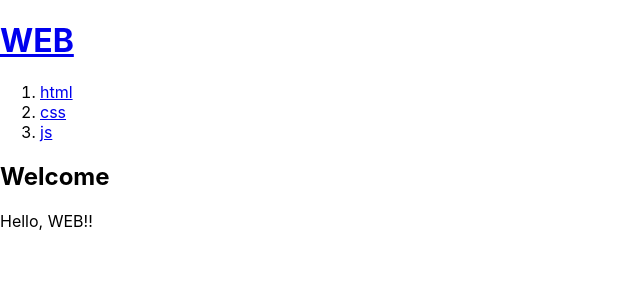
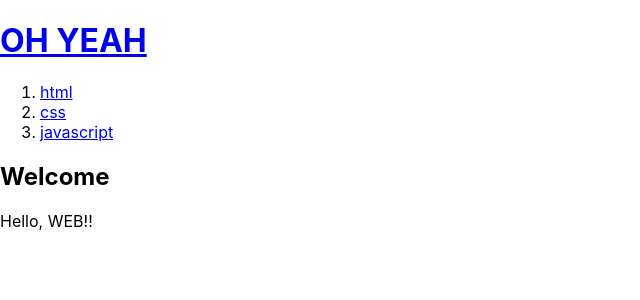
Before and after one commit to YugilWon/reactpractice, a React (Create React App) app: page / in a window 1280 px wide. Shown: the top 300 px of the page, without its empty margins (0-640 px from the left). Built offline with nearby package versions, Linux system fonts and the light colour scheme.

Commit message:
Test Commit/Practice

```diff
--- a/src/App.js
+++ b/src/App.js
@@ -1,33 +1,43 @@
 import logo from './logo.svg';
 import './App.css';
-function Header(){
+function Header(props){
+  console.log('props', props, props.title);
   return <header>
-    <h1><a href="/">WEB</a></h1>
+    <h1><a href="/">{props.title}</a></h1>
   </header>
 }
-function Nav(){
-  return <nav>
-    <ol>
-      <li><a href="/read/1">html</a></li>
-      <li><a href="/read/2">css</a></li>
-      <li><a href="/read/3">js</a></li>
+function Nav(props){
+const lis =[]
+for(let i=0; i < props.topics.length; i++) {
+  let t = props.topics[i];
+  lis.push(<li key={t.id}><a href={'/read/'+t.id}>{t.title}</a></li>)
+}
+return <nav>
+  <ol>
+    {lis}
     </ol>
   </nav>
 }
 
-function Article(){
+function Article(props){
+  console.log('props', props, props.title);
   return <article>
-    <h2>Welcome</h2>
-    Hello, WEB!!
+    <h2>{props.title}</h2>
+    {props.body}
   </article>
 }
 
 function App() {
+  const topics = [
+    {id:1, title: 'html', body:'html is ...'},
+    {id:2, title: 'css', body:'css is ...'},
+    {id:3, title: 'javascript', body:'javascript is ...'},
+  ]
   return (
     <div>
-      <Header></Header>
-      <Nav></Nav>
-      <Article></Article>
+      <Header title="OH YEAH"></Header>
+      <Nav topics ={topics}></Nav>
+      <Article title="Welcome" body="Hello, WEB!!"></Article>
     </div>
   );
 }
```
